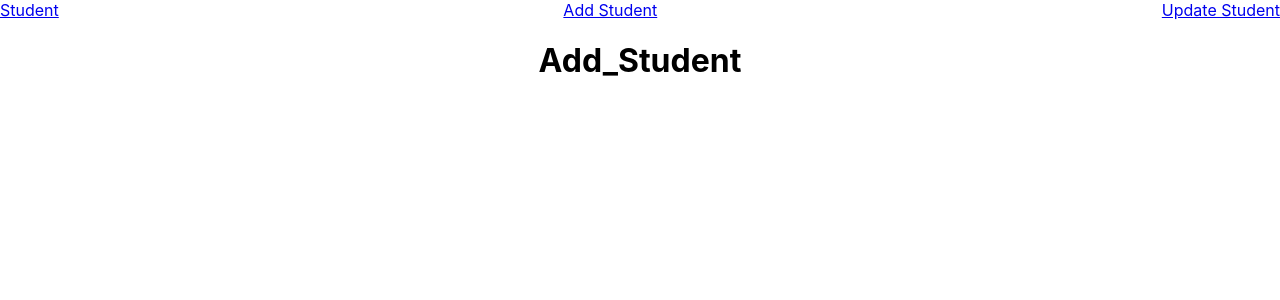
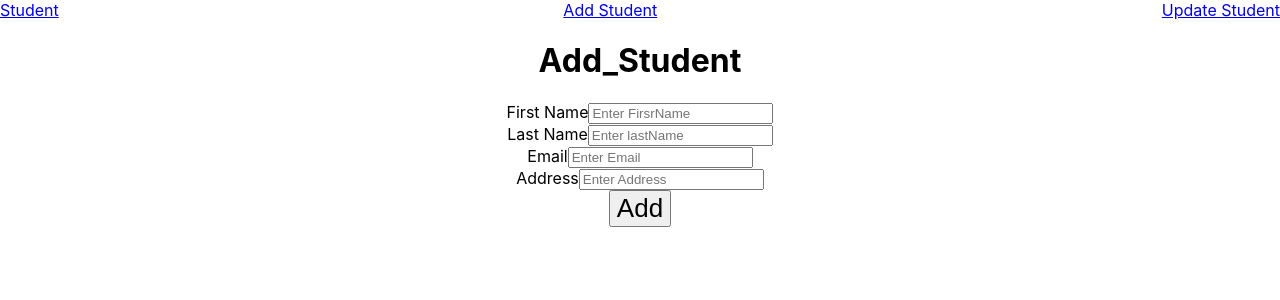
Before and after one commit to Noddy952001/SSI, a React (Vite) app: page /addstudent in a window 1280 px wide. Shown: the top 300 px of the page. Built offline with nearby package versions, Linux system fonts and the light colour scheme.

Commit message:
set add student funtionlity

```diff
--- a/src/Component/Add_student.jsx
+++ b/src/Component/Add_student.jsx
@@ -1,10 +1,87 @@
 import React from "react";
+import axios from "axios"
+import { useState } from "react";
+
 
 
 export const Add_Student = () => {
+
+    const  [firstname , setfirstname]  = useState()
+    const  [Lastname , setLastname]  = useState()
+    const  [email , setemail]  = useState()
+    const  [address , setaddress]  = useState()
+
+
+    const data = {
+        First_name : firstname,
+        Last_name : Lastname,
+        Email : email,
+        Address : address
+
+    }
+
+    const handelSubmit = () => {
+
+        axios.post("https://studentddata.herokuapp.com/student", data).then(function(res){
+            console.log(res.data)
+        })
+
+    }
+
+
+
     return(
         <div>
             <h1>Add_Student</h1>
+
+            <label>First Name</label>
+            <input
+                type="text"
+                placeholder="Enter FirsrName"
+                onChange={(e) => {
+                    setfirstname(e.target.value)
+                }}
+            />
+            <br />
+
+
+            <label>Last Name</label>
+            <input
+                type="text"
+                placeholder="Enter lastName"
+                onChange={(e) => {
+                    setLastname(e.target.value)
+                }}
+            />
+            <br />
+
+
+            <label>Email</label>
+            <input
+                type="text"
+                placeholder="Enter Email"
+                onChange={(e) => {
+                    setemail(e.target.value)
+                }}
+            />
+            <br />
+
+
+
+            <label>Address</label>
+            <input
+                type="text"
+                placeholder="Enter Address"
+                onChange={(e) => {
+                    setaddress(e.target.value)
+                }}
+            />
+            <br />
+
+
+            <button
+                onClick={handelSubmit}
+            >Add</button>
         </div>
     )
 }
```
